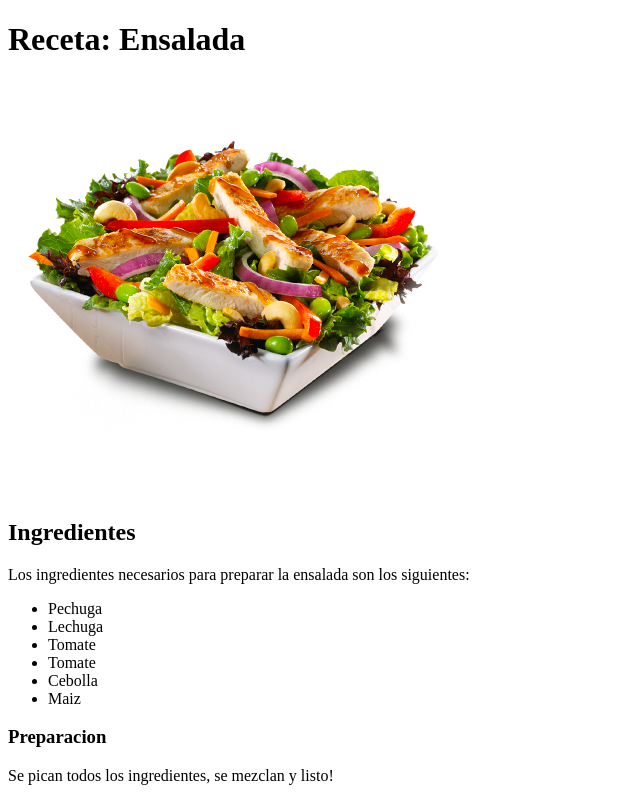
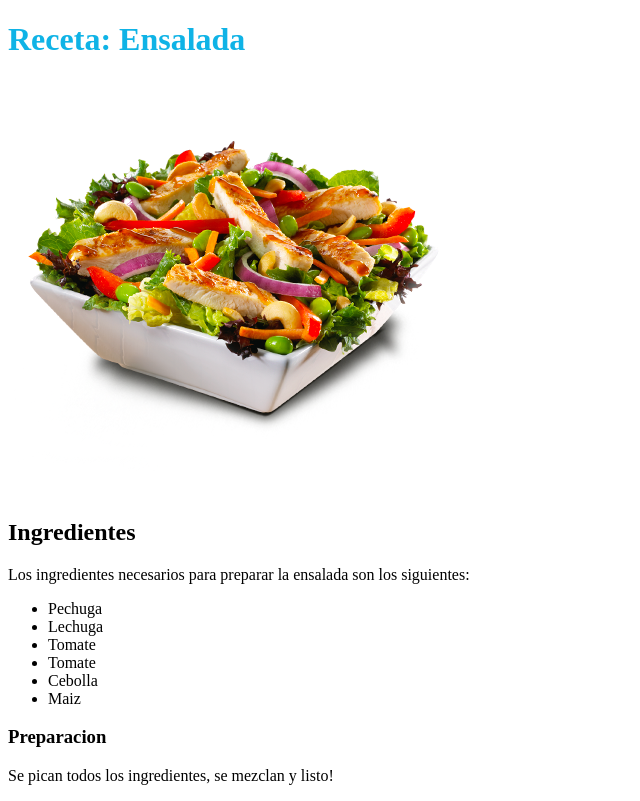
Before and after one commit to jupa1991/aspirantes-mir-html-y-css, a plain HTML site: page ejercicio1-html-y-css/index.html in a window 1280 px wide. Shown: the whole page, without its empty margins (0-640 px from the left). Drawn offline with Linux system fonts and the light colour scheme.

Commit message:
Agrega estilos al segundo ejercicio

```diff
--- /dev/null
+++ b/ejercicio1-html-y-css/estilos.css
@@ -0,0 +1,3 @@
+h1 {
+   color:rgb(15, 179, 230)
+}
--- a/ejercicio1-html-y-css/index.html
+++ b/ejercicio1-html-y-css/index.html
@@ -5,6 +5,7 @@
     <meta http-equiv="X-UA-Compatible" content="IE=edge">
     <meta name="viewport" content="width=device-width, initial-scale=1.0">
     <title>Mi Receta</title>
+    <link rel="stylesheet" href="estilos.css">
 </head>
 
 <body>
```
